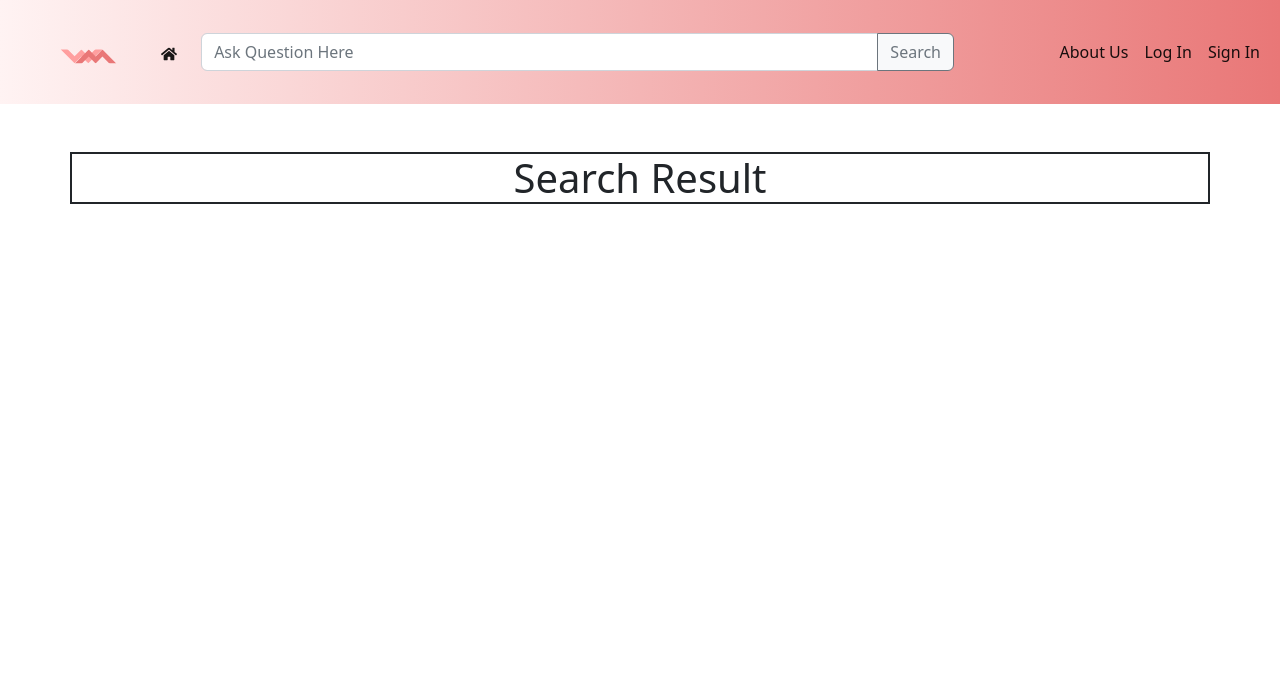
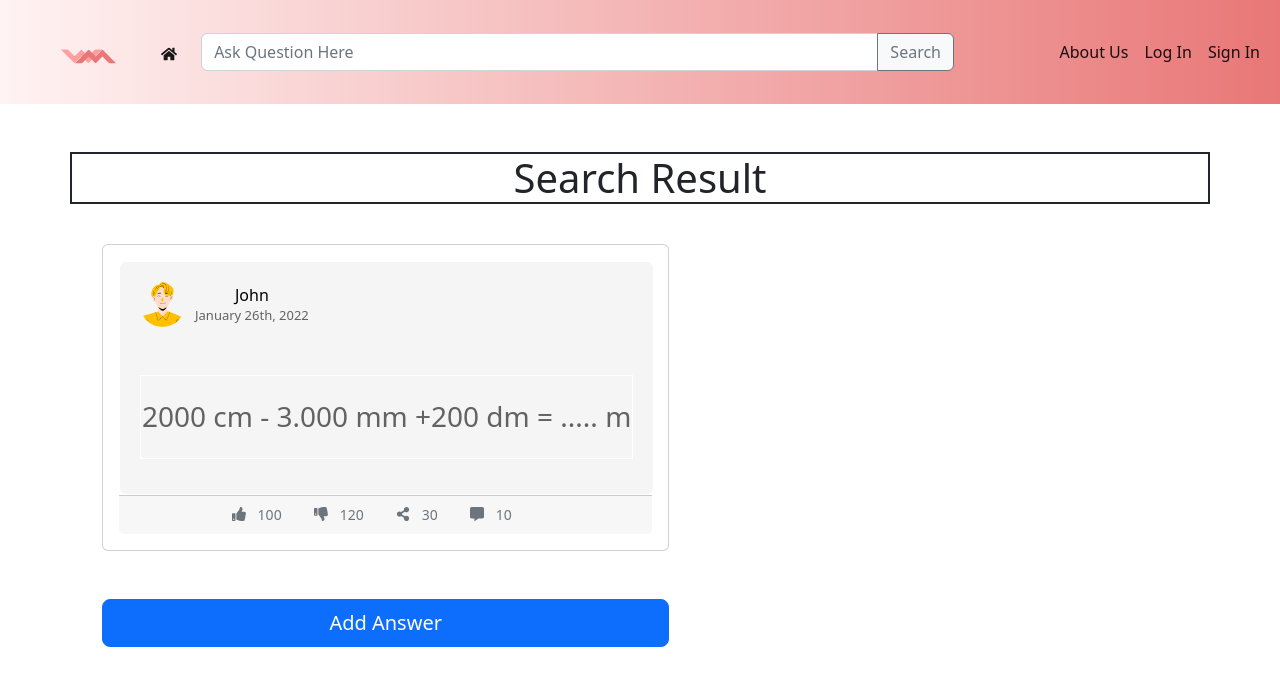
Before and after one commit to TiaApril/MetroHack, a React (Create React App) app in the folder project/: page /result in a window 1280 px wide. Shown: the top 686 px of the page. Built offline with nearby package versions, Linux system fonts and the light colour scheme.

Commit message:
answer button

```diff
--- a/project/src/pages/Result.js
+++ b/project/src/pages/Result.js
@@ -1,4 +1,6 @@
 import React from 'react'
+import AnswerButton from '../resultcomp/AnswerButton'
+import Question from '../resultcomp/Question'
 
 
 
@@ -12,7 +14,8 @@ function Result() {
                     <div className='col-md-auto'>
                         <div className="container d-flex bd-highlight">
                             <div className="container me-5 p-2 w-100 bd-highlight">
-
+                               <Question/>
+                               <AnswerButton/>
                             </div>
                         </div>
                     </div>
--- /dev/null
+++ b/project/src/resultcomp/AnswerButton.js
@@ -0,0 +1,40 @@
+import React from 'react'
+import { useState } from 'react';
+import Button from 'react-bootstrap/Button';
+import Collapse from 'react-bootstrap/Collapse';
+import Form from 'react-bootstrap/Form';
+import InputGroup from 'react-bootstrap/InputGroup';
+import Card from 'react-bootstrap/Card';
+
+
+function AnswerButton() {
+    const [open, setOpen] = useState(false);
+  return (
+    <div>
+        <div className='d-grid gap-2'>
+                  <Button
+                    size='lg'
+                    onClick={() => setOpen(!open)}
+                    aria-controls="example-collapse-text"
+                    aria-expanded={open}
+                  >
+                    Add Answer
+                  </Button>
+        </div>
+            <Collapse className='card' in={open}>
+                    <Card.Body id="example-collapse-text">
+                    <InputGroup className="mb-3">
+                    <Form.Control
+                      placeholder="Recipient's username"
+                      aria-label="Recipient's username"
+                      aria-describedby="basic-addon2"
+                    />
+                    <InputGroup.Text id="basic-addon2">Submit</InputGroup.Text>
+                    </InputGroup>
+                    </Card.Body>
+                  </Collapse>
+    </div>
+  )
+}
+
+export default AnswerButton
```
